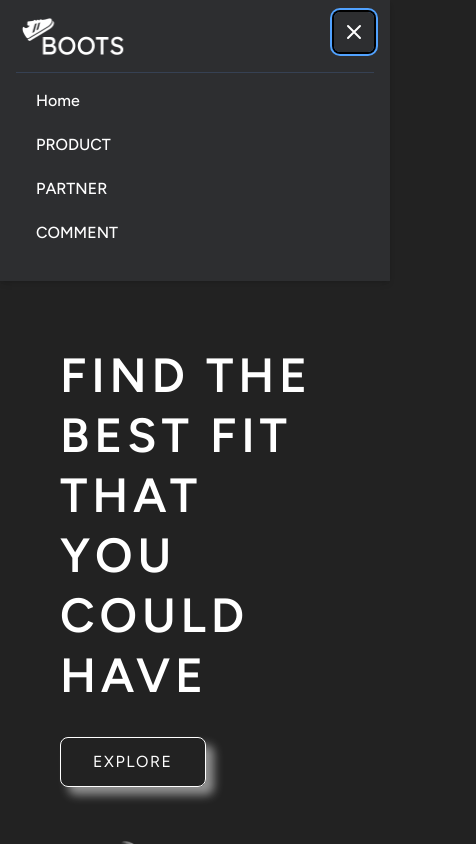
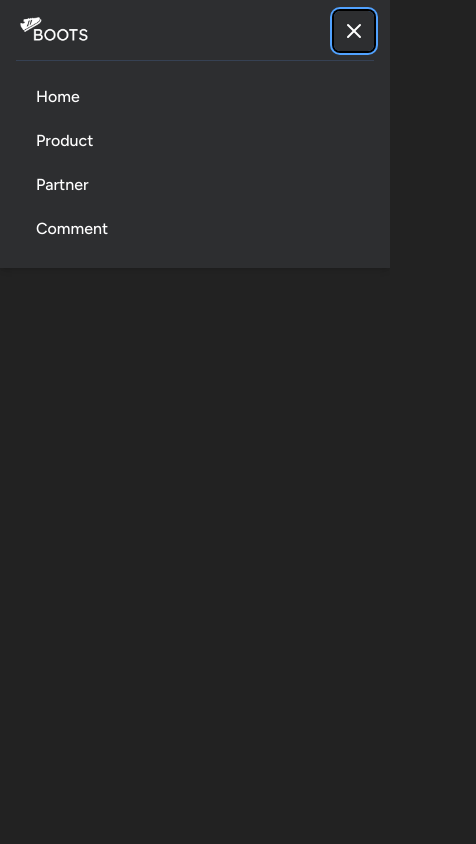
Before and after one commit to RaziMaulana/shoesapp, a Next.js app: page / in a window 390 px wide. Both pictures are taken after a click on the button "Toggle menu". Shown: the top 844 px of the page, 476 px wide, since content can reach past the window. Built offline with nearby package versions, Linux system fonts and the light colour scheme.

Commit message:
navbar done responsive

```diff
--- a/components/navbar.tsx
+++ b/components/navbar.tsx
@@ -1,108 +1,163 @@
 "use client";
 
-import { useState, useEffect } from "react";
+import { useState } from "react";
 import Image from "next/image";
 import AppLogo from "../assets/images/AppLogo.png";
+import { motion, Variants } from "framer-motion";
+import { Menu, X } from "lucide-react";
 
-export default function Navbar() {
-    const [isMenuOpen, setIsMenuOpen] = useState(false);
-    const [isLoaded, setIsLoaded] = useState(false);
+const Navbar: React.FC = () => {
+  const [isMenuOpen, setIsMenuOpen] = useState<boolean>(false);
 
-    const toggleMenu = () => {
+  const toggleMenu = (): void => {
     setIsMenuOpen(!isMenuOpen);
   };
 
-    useEffect(() => {
-        setIsLoaded(true);
-    }, []);
+  const navVariants: Variants = {
+    hidden: { y: -100, opacity: 0 },
+    visible: { y: 0, opacity: 1, transition: { duration: 0.8, ease: "easeOut" } },
+  };
+
+  const logoVariants: Variants = {
+    hidden: { x: -40, opacity: 0 },
+    visible: { x: 0, opacity: 1, transition: { duration: 0.8, delay: 0.3, ease: "easeOut" } },
+  };
+
+  const menuButtonVariants: Variants = {
+    hidden: { x: 40, opacity: 0 },
+    visible: { x: 0, opacity: 1, transition: { duration: 0.8, delay: 0.5, ease: "easeOut" } },
+  };
+
+  const mobileMenuVariants: Variants = {
+    open: {
+      maxHeight: "200px",
+      opacity: 1,
+      transition: {
+        duration: 0.3,
+        ease: "easeInOut",
+        staggerChildren: 0.1,
+        when: "beforeChildren",
+      },
+    },
+    closed: {
+      maxHeight: "0px",
+      opacity: 0,
+      transition: {
+        duration: 0.3,
+        ease: "easeInOut",
+        when: "afterChildren",
+      },
+    },
+  };
+
+  const mobileMenuItemVariants: Variants = {
+    open: {
+      y: 0,
+      opacity: 1,
+    },
+    closed: {
+      y: -20,
+      opacity: 0,
+    },
+  };
+
+  const menuItems: string[] = ["HOME", "PRODUCT", "PARTNER", "COMMENT"];
+  const mobileMenuItems: string[] = ["Home", "Product", "Partner", "Comment"];
 
   return (
-        <nav className={`shadow-md transition-all duration-1000 ease-out ${isLoaded ? 'translate-y-0 opacity-100' : '-translate-y-full opacity-0'}`} style={{backgroundColor: "#2D2E30"}}>
+    <motion.nav
+      className="shadow-md"
+      style={{ backgroundColor: "#2D2E30" }}
+      initial="hidden"
+      animate="visible"
+      variants={navVariants}
+    >
       <div className="max-w-7xl mx-auto pb-4 px-4 sm:px-6 lg:px-8">
-                <div className="flex justify-between h-16 items-center">
-                    {/* Logo */}
-                    <div className={`flex-shrink-0 transition-all duration-1000 delay-300 ease-out ${isLoaded ? 'translate-x-0 opacity-100' : '-translate-x-10 opacity-0'}`}>
+        <div className="flex justify-between h-13 items-center">
+          {/* Logo aplikasi dengan ukuran responsif */}
+          <motion.div variants={logoVariants} className="flex-shrink-0">
             <Image
               src={AppLogo}
               alt="Logo"
               width={120}
               height={40}
-                            className="h-auto"
+              className="h-auto w-20 sm:w-24 md:w-28 lg:w-30" // Responsive width classes
+              priority
             />
-                    </div>
+          </motion.div>
 
           {/* Desktop Menu */}
           <div className="hidden mt-4 md:flex space-x-4 items-center ml-auto">
-                        <a href="#" className="text-white hover:text-black transition-colors duration-200 py-2 px-3 rounded-md hover:bg-white">
-                            HOME
-                        </a>
-                        <a href="#" className="text-white hover:text-black transition-colors duration-200 py-2 px-3 rounded-md hover:bg-white">
-                            PRODUCT
-                        </a>
-                        <a href="#" className="text-white hover:text-black transition-colors duration-200 py-2 px-3 rounded-md hover:bg-white">
-                            PARTNER
-                        </a>
-                        <a href="#" className="text-white hover:text-black transition-colors duration-200 py-2 px-3 rounded-md hover:bg-white">
-                            COMMENT
-                        </a>
+            {menuItems.map((item: string, index: number) => (
+              <motion.a
+                key={item}
+                href="#"
+                className="text-white hover:text-black transition-colors duration-200 py-2 px-3 rounded-md hover:bg-white"
+                initial={{ opacity: 0, y: -20 }}
+                animate={{ opacity: 1, y: 0 }}
+                transition={{ duration: 0.5, delay: 0.4 + index * 0.1 }}
+              >
+                {item}
+              </motion.a>
+            ))}
           </div>
 
-                    {/* Mobile menu button */}
-                    <div className={`md:hidden transition-all duration-1000 delay-500 ease-out ${isLoaded ? 'translate-x-0 opacity-100' : 'translate-x-10 opacity-0'}`}>
+          {/* Tombol menu mobile dengan Lucide */}
+          <motion.div className="md:hidden" variants={menuButtonVariants}>
             <button
               onClick={toggleMenu}
-                            className="text-white hover:text-blue-400 focus:outline-none focus:ring-2 focus:ring-blue-400 focus:ring-offset-2 focus:ring-offset-black p-2 rounded-md transition-all duration-200 hover:scale-110"
+              className="text-white hover:text-blue-400 mt-2.5 focus:outline-none focus:ring-2 focus:ring-blue-400 focus:ring-offset-2 focus:ring-offset-black p-2 rounded-md transition-all duration-200 hover:scale-110"
               aria-label="Toggle menu"
+              type="button"
             >
               {isMenuOpen ? (
-                                // Close icon
-                                <svg className="h-6 w-6" fill="none" stroke="currentColor" viewBox="0 0 24 24">
-                                    <path strokeLinecap="round" strokeLinejoin="round" strokeWidth={2} d="M6 18L18 6M6 6l12 12" />
-                                </svg>
+                <motion.div
+                  key="close"
+                  initial={{ rotate: -90, opacity: 0 }}
+                  animate={{ rotate: 0, opacity: 1 }}
+                  transition={{ duration: 0.2 }}
+                >
+                  <X size={24} />
+                </motion.div>
               ) : (
-                                // Hamburger icon
-                                <svg className="h-6 w-6" fill="none" stroke="currentColor" viewBox="0 0 24 24">
-                                    <path strokeLinecap="round" strokeLinejoin="round" strokeWidth={2} d="M4 6h16M4 12h16M4 18h16" />
-                                </svg>
+                <motion.div
+                  key="open"
+                  initial={{ rotate: 90, opacity: 0 }}
+                  animate={{ rotate: 0, opacity: 1 }}
+                  transition={{ duration: 0.2 }}
+                >
+                  <Menu size={24} />
+                </motion.div>
               )}
             </button>
-                    </div>
+          </motion.div>
         </div>
 
         {/* Mobile Menu */}
-                <div className={`md:hidden transition-all duration-300 ease-in-out ${isMenuOpen ? 'max-h-64 opacity-100' : 'max-h-0 opacity-0'} overflow-hidden`}>
-                    <div className="px-2 pt-2 pb-3 space-y-1 border-t border-gray-700 mt-2">
-                        <a
+        <motion.div
+          className="md:hidden"
+          initial="closed"
+          animate={isMenuOpen ? "open" : "closed"}
+          variants={mobileMenuVariants}
+          style={{ overflow: "hidden" }}
+        >
+          <div className="px-2 pt-4 pb-3 space-y-1 border-t border-gray-700 mt-2">
+            {mobileMenuItems.map((item: string) => (
+              <motion.a
+                key={item}
                 href="#"
                 className="text-white hover:text-blue-400 hover:bg-gray-800 block px-3 py-2 rounded-md text-base font-medium transition-all duration-200 hover:translate-x-2"
                 onClick={() => setIsMenuOpen(false)}
+                variants={mobileMenuItemVariants}
               >
-                            Home
-                        </a>
-                        <a
-                            href="#"
-                            className="text-white hover:text-blue-400 hover:bg-gray-800 block px-3 py-2 rounded-md text-base font-medium transition-all duration-200 hover:translate-x-2"
-                            onClick={() => setIsMenuOpen(false)}
-                        >
-                            PRODUCT
-                        </a>
-                        <a
-                            href="#"
-                            className="text-white hover:text-blue-400 hover:bg-gray-800 block px-3 py-2 rounded-md text-base font-medium transition-all duration-200 hover:translate-x-2"
-                            onClick={() => setIsMenuOpen(false)}
-                        >
-                            PARTNER
-                        </a>
-                        <a
-                            href="#"
-                            className="text-white hover:text-blue-400 hover:bg-gray-800 block px-3 py-2 rounded-md text-base font-medium transition-all duration-200 hover:translate-x-2"
-                            onClick={() => setIsMenuOpen(false)}
-                        >
-                            COMMENT
-                        </a>
+                {item}
+              </motion.a>
+            ))}
           </div>
+        </motion.div>
       </div>
-            </div>
-        </nav>
+    </motion.nav>
   );
-}
+};
+
+export default Navbar;
--- a/package.json
+++ b/package.json
@@ -12,7 +12,9 @@
     "@heroicons/react": "^2.2.0",
     "@react-three/fiber": "^9.1.2",
     "clsx": "^2.1.1",
-    "motion": "^12.18.1",
+    "lucide": "^0.536.0",
+    "lucide-react": "^0.536.0",
+    "motion": "^12.23.12",
     "next": "15.3.4",
     "react": "^19.0.0",
     "react-dom": "^19.0.0",
--- a/src/app/page.tsx
+++ b/src/app/page.tsx
@@ -16,12 +16,12 @@ export default function Home() {
   return (
     <div>
       <Navbar />
-      <Hero />
+      {/* <Hero />
       <Product />
       <Partner />
       <Testimonial />
       <Closing />
-      <Footer />
+      <Footer /> */}
     </div>
   );
 }
```
Also changed, not shown: 1 other file (tests, documents, lock files or other folders). Lines whose indentation alone changed are shown as unchanged.
